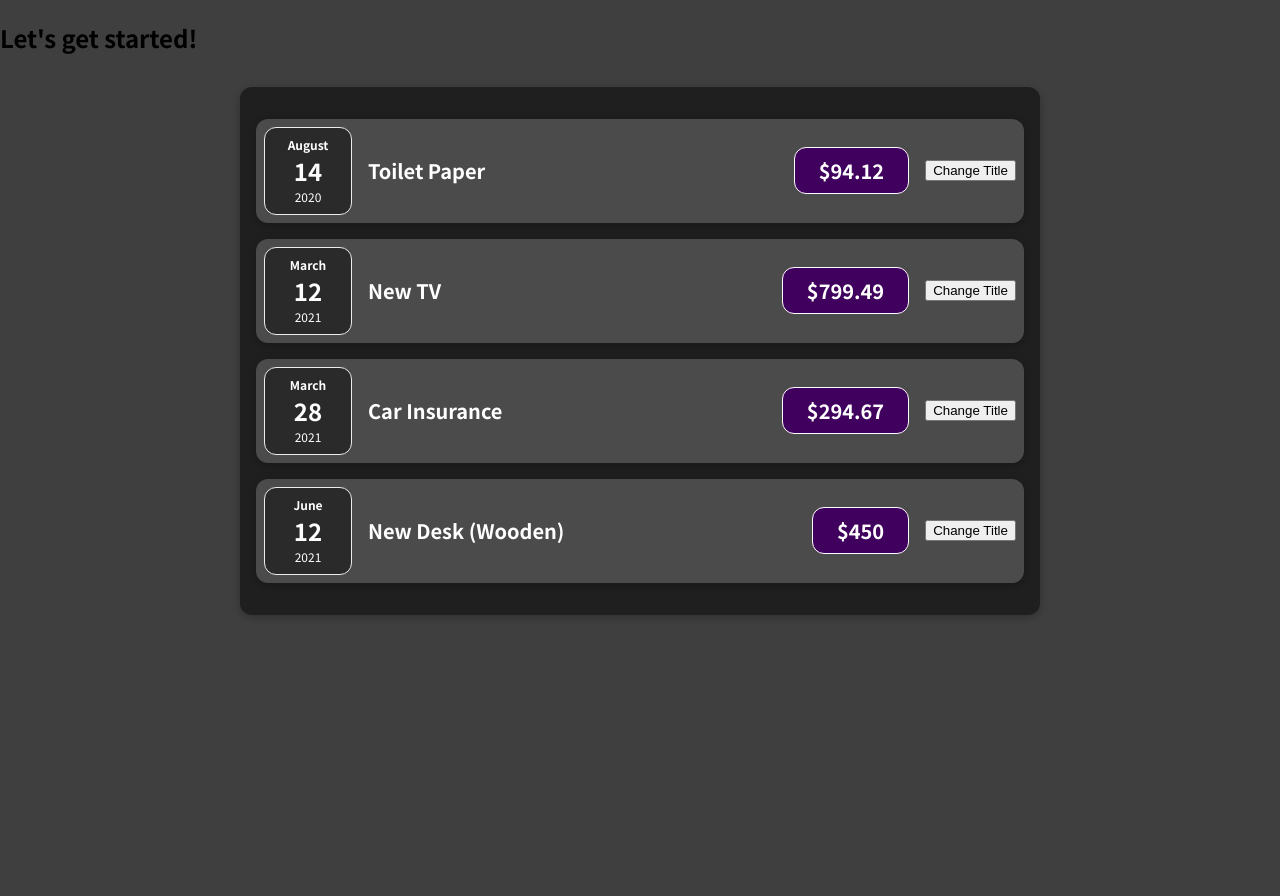
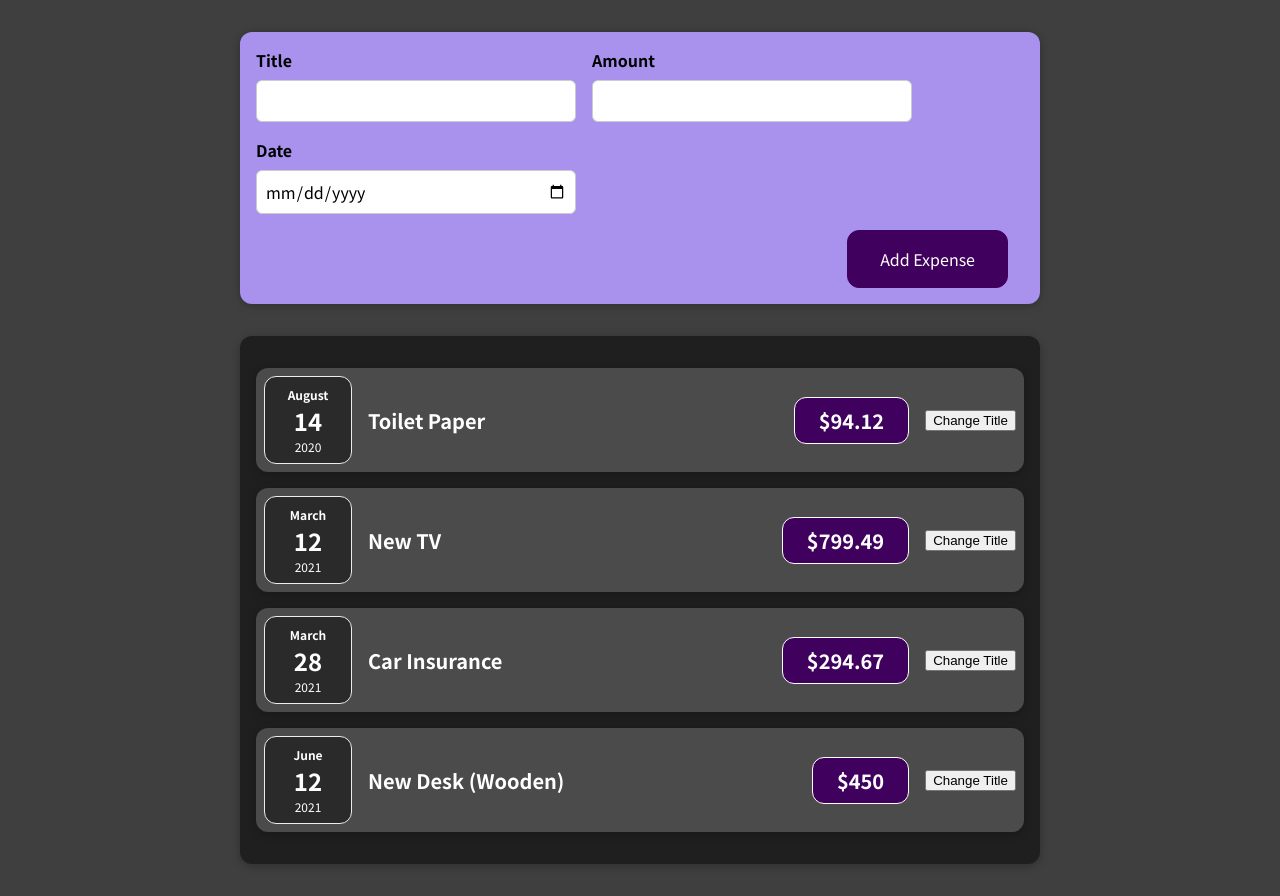
Before and after one commit to SpyrosVigkos/maximilian-react-course, a React (Create React App) app in the folder state-events/: page / in a window 1280 px wide. Before the commit the page ends 800 px from the top, so only its background shows below. Built offline with nearby package versions, Linux system fonts and the light colour scheme.

Commit message:
Expense form with multiple useStates

```diff
--- a/state-events/src/App.js
+++ b/state-events/src/App.js
@@ -1,5 +1,5 @@
 import Expenses from "./components/Expenses/Expenses";
-
+import NewExpense from "./components/NewExpense/NewExpense";
 const App = () => {
   const expenses = [
     {
@@ -29,7 +29,7 @@
   ];
   return (
     <div>
-      <h2>Let's get started!</h2>
+      <NewExpense />
       <Expenses items={expenses} />
     </div>
   );
--- /dev/null
+++ b/state-events/src/components/NewExpense/ExpenseForm.css
@@ -0,0 +1,26 @@
+.new-expense__controls {
+  display: flex;
+  flex-wrap: wrap;
+  gap: 1rem;
+  margin-bottom: 1rem;
+  text-align: left;
+}
+
+.new-expense__control label {
+  font-weight: bold;
+  margin-bottom: 0.5rem;
+  display: block;
+}
+
+.new-expense__control input {
+  font: inherit;
+  padding: 0.5rem;
+  border-radius: 6px;
+  border: 1px solid #ccc;
+  width: 20rem;
+  max-width: 100%;
+}
+
+.new-expense__actions {
+  text-align: right;
+}
--- /dev/null
+++ b/state-events/src/components/NewExpense/ExpenseForm.jsx
@@ -0,0 +1,50 @@
+import React, { useState } from "react";
+import "./ExpenseForm.css";
+const ExpenseForm = () => {
+  const [enteredTitle, setEnteredTitle] = useState("");
+  const [enteredAmount, setEnteredAmount] = useState("");
+  const [enteredDate, setEnteredDate] = useState("");
+
+  const titleChangeHandler = (event) => {
+    setEnteredTitle(event.target.value);
+  };
+  const amountChangeHandler = (event) => {
+    setEnteredAmount(event.target.value);
+  };
+  const dateChangeHandler = (event) => {
+    setEnteredDate(event.target.value);
+  };
+  return (
+    <form className="">
+      <div className="new-expense__controls">
+        <div className="new-expense__control">
+          <label>Title</label>
+          <input type="text" onChange={titleChangeHandler} />
+        </div>
+        <div className="new-expense__control">
+          <label>Amount</label>
+          <input
+            type="number"
+            min="0.01"
+            step="0.01"
+            onChange={amountChangeHandler}
+          />
+        </div>
+        <div className="new-expense__control">
+          <label>Date</label>
+          <input
+            type="date"
+            min="2019-01-01"
+            max="2023-01-01"
+            onChange={dateChangeHandler}
+          />
+        </div>
+      </div>
+      <div className="new-expense__actions">
+        <button type="submit">Add Expense</button>
+      </div>
+    </form>
+  );
+};
+
+export default ExpenseForm;
--- /dev/null
+++ b/state-events/src/components/NewExpense/NewExpense.css
@@ -0,0 +1,38 @@
+.new-expense {
+  background-color: #a892ee;
+  padding: 1rem;
+  margin: 2rem auto;
+  width: 50rem;
+  max-width: 95%;
+  border-radius: 12px;
+  text-align: center;
+  box-shadow: 0 1px 8px rgba(0, 0, 0, 0.25);
+}
+
+.new-expense button {
+  font: inherit;
+  cursor: pointer;
+  padding: 1rem 2rem;
+  border: 1px solid #40005d;
+  background-color: #40005d;
+  color: white;
+  border-radius: 12px;
+  margin-right: 1rem;
+}
+
+.new-expense button:hover,
+.new-expense button:active {
+  background-color: #510674;
+  border-color: #510674;
+}
+
+.new-expense button.alternative {
+  color: #220131;
+  border-color: transparent;
+  background-color: transparent;
+}
+
+.new-expense button.alternative:hover,
+.new-expense button.alternative:active {
+  background-color: #ddb3f8;
+}
--- /dev/null
+++ b/state-events/src/components/NewExpense/NewExpense.js
@@ -0,0 +1,13 @@
+import React from "react";
+import "./NewExpense.css";
+import ExpenseForm from "./ExpenseForm";
+
+const NewExpense = () => {
+  return (
+    <div className="new-expense">
+      <ExpenseForm />
+    </div>
+  );
+};
+
+export default NewExpense;
```
Also changed, not shown: 1 other file (tests, documents, lock files or other folders).
